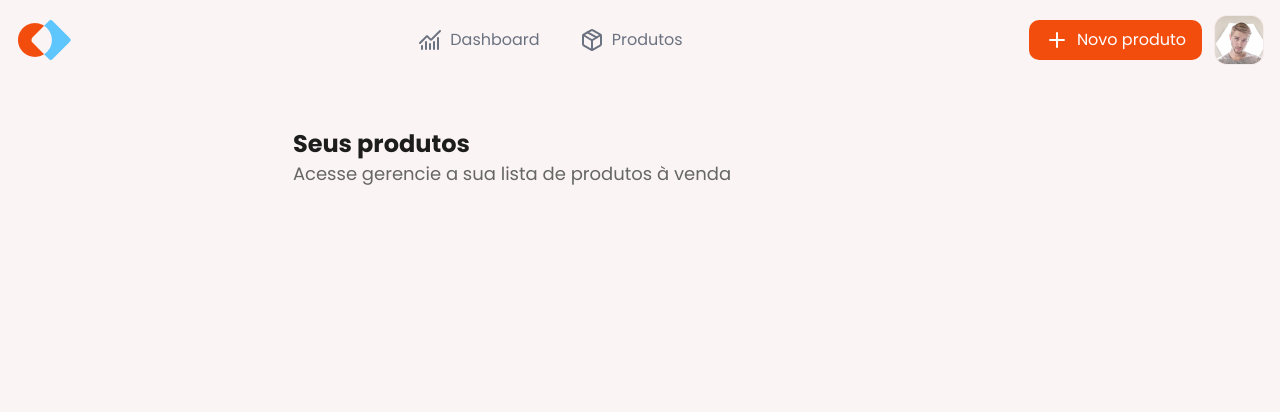
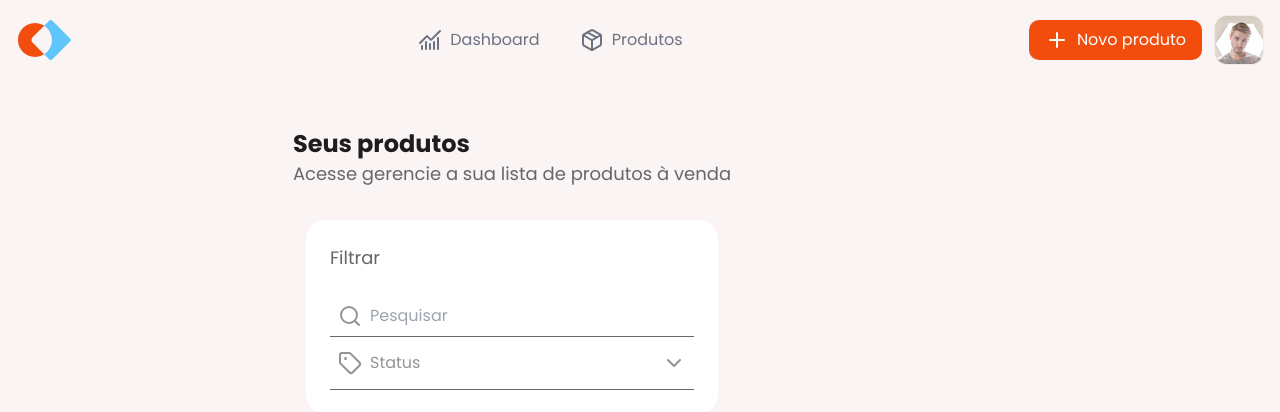
Before and after one commit to cesar7722a/Gestao-de-Marktplace, a React (Vite) app: page /Produtos in a window 1280 px wide. Shown: the top 412 px of the page. Built offline with nearby package versions, Linux system fonts and the light colour scheme.

Commit message:
feat:add select

```diff
--- a/src/pages/Produtos.tsx
+++ b/src/pages/Produtos.tsx
@@ -1,15 +1,41 @@
+import { ChevronDown, Search, Tag } from "lucide-react";
 import { Header } from "../components/Header";
+import { Input } from "../components/Input";
 
 export function Produtos() {
   return (
     <div className="space-y-12">
       <Header />
-      <div className="max-w-5xl flex flex-col justify-center items-center">
+      <div className="max-w-5xl flex gap-8 flex-col justify-center items-center">
         <div className="text-start">
-          <h1 className="text-2xl font-bold text-[#1D1D1D]">Seus produtos</h1>
+          <h1 className="text-2xl font-bold text-[rgb(29,29,29)]">
+            Seus produtos
+          </h1>
           <h2 className="text-lg text-[#666666]">
             Acesse gerencie a sua lista de produtos à venda
           </h2>
+        </div>
+        <div className="flex gap-6">
+          <div className="p-6 space-y-6 rounded-[20px] bg-white">
+            <h2 className="text-lg text-[#666666]">Filtrar</h2>
+            <div>
+              <form>
+                <Input
+                  Icon={Search}
+                  type="text"
+                  name="seach"
+                  placeholder="Pesquisar"
+                />
+                <div className="flex justify-between px-2 py-[14px] border border-r-0 border-t-0 border-l-0 border-[#666666] text-[#949494] cursor-pointer">
+                  <div className="flex gap-2">
+                    <Tag className="size-6" />
+                    <span>Status</span>
+                  </div>
+                  <ChevronDown className="size-6" />
+                </div>
+              </form>
+            </div>
+          </div>
         </div>
       </div>
     </div>
```
